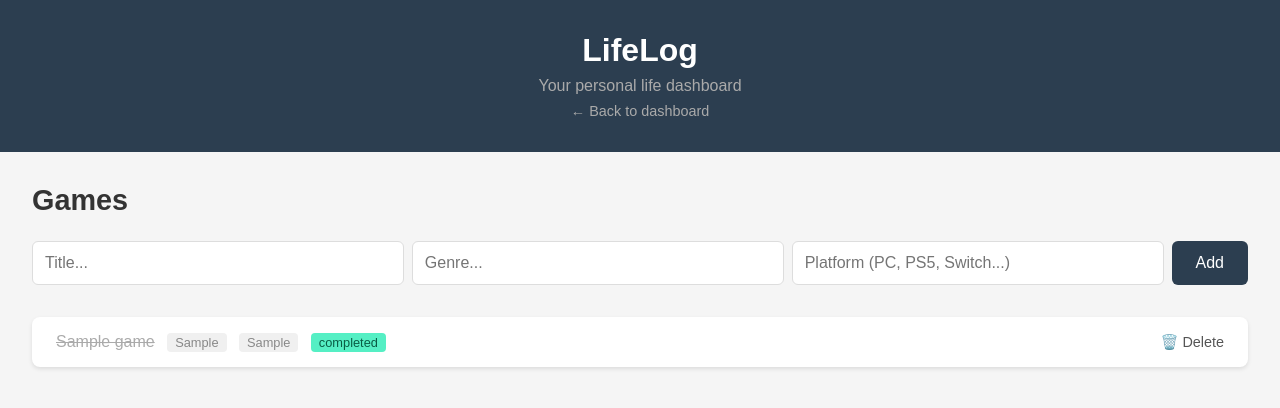
After one commit to MattMate97/lifelog, a Flask app: page /games in a window 1280 px wide. The commit adds this page. Shown: the top 408 px of the page. Run offline with Flask 3, Linux system fonts and the light colour scheme; tables that the repository leaves empty hold one stand-in row (values such as "Sample post").

Commit message:
Add games feature

```diff
--- a/app.py
+++ b/app.py
@@ -137,6 +137,74 @@ def delete_watchlist(id):
     db.close()
     return redirect(url_for('watchlist'))
 
+@app.route('/books')
+def books():
+    db = get_db()
+    all_books = db.execute('SELECT * FROM books ORDER BY created_at DESC').fetchall()
+    db.close()
+    return render_template('books.html', books=all_books)
+
+@app.route('/books/add', methods=['POST'])
+def add_book():
+    title = request.form['title']
+    author = request.form['author']
+    genre = request.form['genre']
+    db = get_db()
+    db.execute('INSERT INTO books (title, author, genre) VALUES (?, ?, ?)', (title, author, genre))
+    db.commit()
+    db.close()
+    return redirect(url_for('books'))
+
+@app.route('/books/status/<int:id>/<status>')
+def update_book_status(id, status):
+    db = get_db()
+    db.execute('UPDATE books SET status = ? WHERE id = ?', (status, id))
+    db.commit()
+    db.close()
+    return redirect(url_for('books'))
+
+@app.route('/books/delete/<int:id>')
+def delete_book(id):
+    db = get_db()
+    db.execute('DELETE FROM books WHERE id = ?', (id,))
+    db.commit()
+    db.close()
+    return redirect(url_for('books'))
+
+@app.route('/games')
+def games():
+    db = get_db()
+    all_games = db.execute('SELECT * FROM games ORDER BY created_at DESC').fetchall()
+    db.close()
+    return render_template('games.html', games=all_games)
+
+@app.route('/games/add', methods=['POST'])
+def add_game():
+    title = request.form['title']
+    genre = request.form['genre']
+    platform = request.form['platform']
+    db = get_db()
+    db.execute('INSERT INTO games (title, genre, platform) VALUES (?, ?, ?)', (title, genre, platform))
+    db.commit()
+    db.close()
+    return redirect(url_for('games'))
+
+@app.route('/games/status/<int:id>/<status>')
+def update_game_status(id, status):
+    db = get_db()
+    db.execute('UPDATE games SET status = ? WHERE id = ?', (status, id))
+    db.commit()
+    db.close()
+    return redirect(url_for('games'))
+
+@app.route('/games/delete/<int:id>')
+def delete_game(id):
+    db = get_db()
+    db.execute('DELETE FROM games WHERE id = ?', (id,))
+    db.commit()
+    db.close()
+    return redirect(url_for('games'))
+
 if __name__ == '__main__':
     init_db()
     app.run(debug=True)
--- a/database.py
+++ b/database.py
@@ -42,5 +42,24 @@ def init_db():
         created_at TIMESTAMP DEFAULT CURRENT_TIMESTAMP
     )''')
 
+    db.execute('''CREATE TABLE IF NOT EXISTS books (
+        id INTEGER PRIMARY KEY AUTOINCREMENT,
+        title TEXT NOT NULL,
+        author TEXT,
+        genre TEXT,
+        status TEXT DEFAULT 'to_read',
+        created_at TIMESTAMP DEFAULT CURRENT_TIMESTAMP
+
+    )''')
+
+    db.execute('''CREATE TABLE IF NOT EXISTS games (
+        id INTEGER PRIMARY KEY AUTOINCREMENT,
+        title TEXT NOT NULL,
+        genre TEXT,
+        platform TEXT,
+        status TEXT DEFAULT 'want_to_play',
+        created_at TIMESTAMP DEFAULT CURRENT_TIMESTAMP
+    )''')
+
     db.commit()
     db.close()
--- a/static/css/style.css
+++ b/static/css/style.css
@@ -197,3 +197,11 @@ h2 {
     color: #888;
     margin-top: 4px;
 }
+
+.status-to_read { background: #ffeaa7; color: #b8860b; }
+.status-reading { background: #74b9ff; color: #0c3d6e; }
+.status-read { background: #55efc4; color: #0a5c45; }
+
+.status-want_to_play { background: #ffeaa7; color: #b8860b; }
+.status-playing { background: #74b9ff; color: #0c3d6e; }
+.status-completed { background: #55efc4; color: #0a5c45; }
--- /dev/null
+++ b/templates/games.html
@@ -0,0 +1,53 @@
+<!DOCTYPE html>
+<html lang="en">
+<head>
+    <meta charset="UTF-8">
+    <meta name="viewport" content="width=device-width, initial-scale=1.0">
+    <title>Games - LifeLog</title>
+    <link rel="stylesheet" href="{{ url_for('static', filename='css/style.css') }}">
+</head>
+<body>
+    <header>
+        <h1>LifeLog</h1>
+        <p>Your personal life dashboard</p>
+        <a href="/" class="back-link">← Back to dashboard</a>
+    </header>
+
+    <main>
+        <h2>Games</h2>
+
+        <form action="/games/add" method="POST" class="add-form">
+            <input type="text" name="title" placeholder="Title..." required>
+            <input type="text" name="genre" placeholder="Genre...">
+            <input type="text" name="platform" placeholder="Platform (PC, PS5, Switch...)">
+            <button type="submit">Add</button>
+        </form>
+
+        <ul class="task-list">
+            {% for game in games %}
+            <li class="task-item {% if game['status'] == 'completed' %}done{% endif %}">
+                <div>
+                    <span>{{ game['title'] }}</span>
+                    {% if game['platform'] %}
+                    <small class="category-tag">{{ game['platform'] }}</small>
+                    {% endif %}
+                    {% if game['genre'] %}
+                    <small class="category-tag">{{ game['genre'] }}</small>
+                    {% endif %}
+                    <small class="category-tag status-{{ game['status'] }}">{{ game['status'].replace('_', ' ') }}</small>
+                </div>
+                <div class="task-actions">
+                    {% if game['status'] == 'want_to_play' %}
+                    <a href="/games/status/{{ game['id'] }}/playing">🎮 Playing</a>
+                    {% endif %}
+                    {% if game['status'] == 'playing' %}
+                    <a href="/games/status/{{ game['id'] }}/completed">✅ Completed</a>
+                    {% endif %}
+                    <a href="/games/delete/{{ game['id'] }}">🗑️ Delete</a>
+                </div>
+            </li>
+            {% endfor %}
+        </ul>
+    </main>
+</body>
+</html>
--- a/templates/index.html
+++ b/templates/index.html
@@ -18,8 +18,8 @@
             <a href="/finances" class="card">💰 Finances</a>
             <a href="/goals" class="card">🎯 Goals</a>
             <a href="/watchlist" class="card">🎬 Movies & Shows</a>
-            <div class="card">📚 Books</div>
-            <div class="card">🎮 Games</div>
+            <a href="/books" class="card">📚 Books</a>
+            <a href="/games" class="card">🎮 Games</a>
             <div class="card">🎵 Music</div>
             <div class="card">💪 Fitness</div>
         </div>
```
Also changed, not shown: templates/books.html (added, +53 -0 lines).
